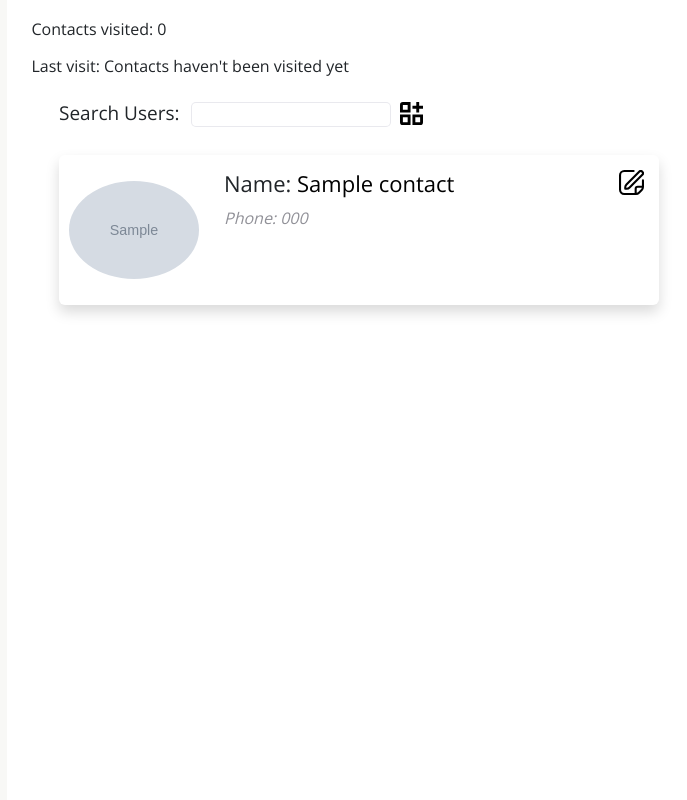
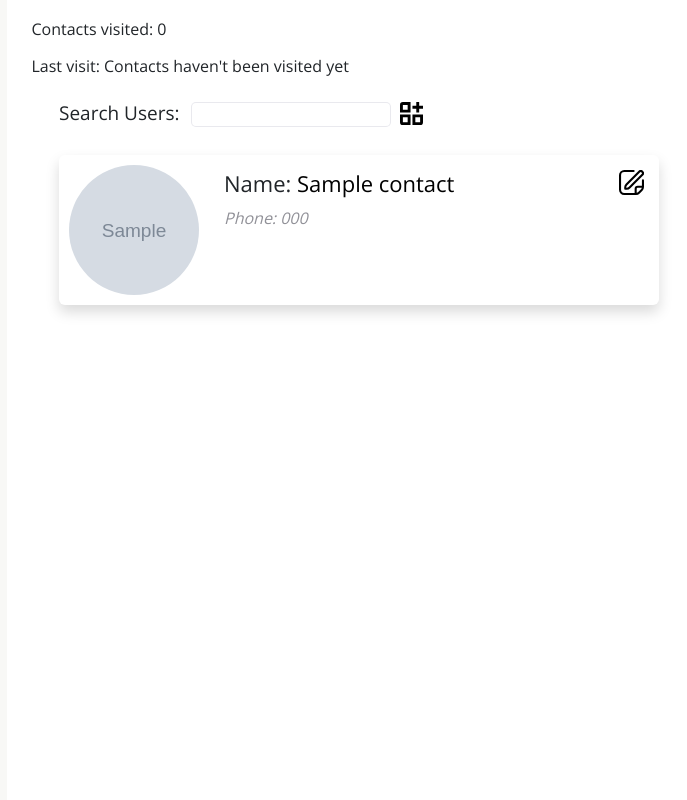
Before and after one commit to hillel-i-python-pro-i-2022-08-26/django_homework__lukianitca_mykyta, a Django app: page /contacts/show-contacts/ in a window 1280 px wide. Shown: the part 57-857 px from the top of the page, without its empty margins (281-968 px from the left). Run offline with Django 4.2, Linux system fonts and the light colour scheme; tables that the repository leaves empty hold one stand-in row (values such as "Sample post"); grey boxes marked "Sample" are stand-in pictures.

Commit message:
Styles for photos updated

```diff
--- a/apps/static/contacts/css/details_contact.css
+++ b/apps/static/contacts/css/details_contact.css
@@ -22,6 +22,7 @@
 
 .contact-image {
     width: 250px;
+    height: 250px;
     border-radius: 50%;
 }
 
--- a/apps/static/contacts/css/show_contacts.css
+++ b/apps/static/contacts/css/show_contacts.css
@@ -58,6 +58,7 @@
 
 .contact__image {
     width: 130px;
+    height: 130px;
     border-radius: 50%;
 }
 
```
